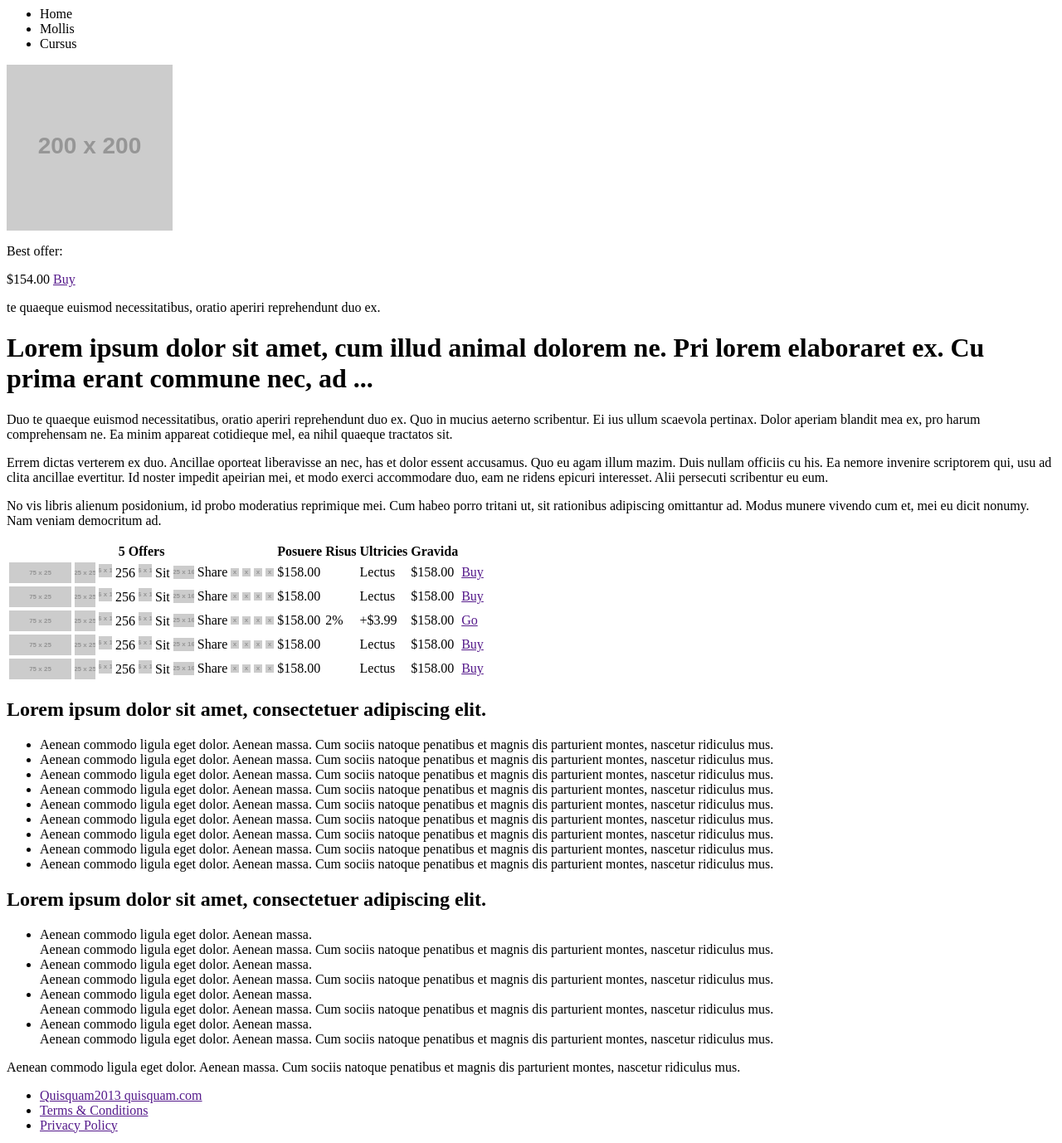
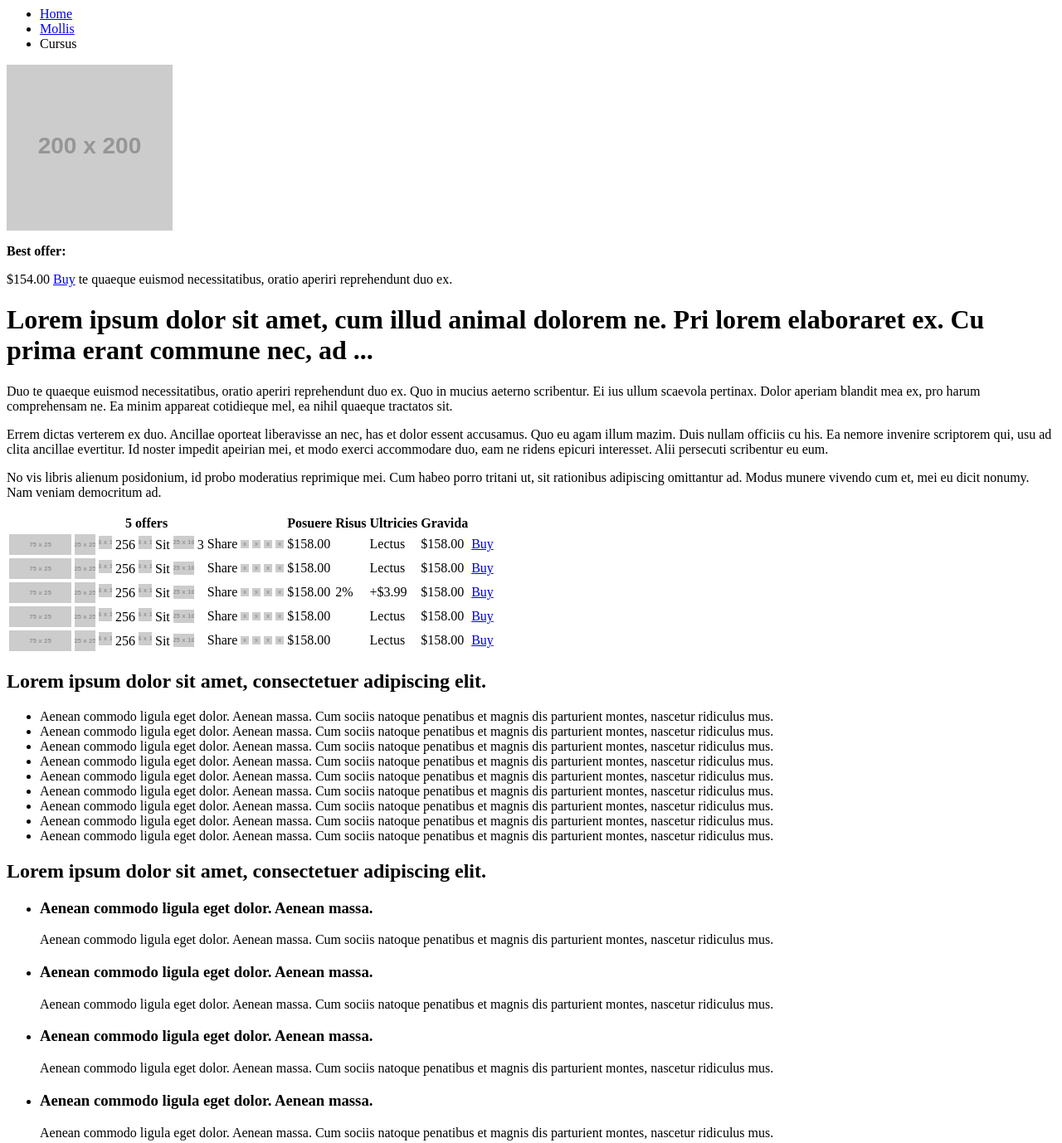
Before and after one commit to fmvilloria/DAM-2014, a plain HTML site: page XHTML/ejercicio07/index.html in a window 1280 px wide. Shown: the top 1378 px of the page at 83% size. Drawn offline with Linux system fonts and the light colour scheme; placeholder pictures from the web are drawn by us.

Commit message:
Añadir class a ejercicio 7 de XHTML

```diff
--- a/XHTML/ejercicio07/index.html
+++ b/XHTML/ejercicio07/index.html
@@ -6,10 +6,14 @@
     <!-- A1 -->
     <div class="bg-gray">
         <div class="wrapper">
-            <ul>
-                <li>Home</li>
-                <li>Mollis</li>
-                <li>Cursus</li>
+            <ul class="breadcrum">
+                <li>
+                    <a href="#">Home</a>
+                </li>
+                <li>
+                    <a href="#">Mollis</a>
+                </li>
+                <li class="current">Cursus</li>
             </ul>
         </div>
     </div>
@@ -18,19 +22,16 @@
         <div class="wrapper">
             <div class="marco fleft col-20">
                 <img src="http://placehold.it/200x200" alt="" />
-                <p>
-                    <span>Best offer:</span>
-                    <form action="">
-                        <span>$154.00</span>
-                        <a href="" class="btn btn-buy">Buy</a>
-                    </form>
-                    te quaeque euismod necessitatibus, oratio aperiri reprehendunt duo ex.
+                <p> <strong>Best offer:</strong>
                 </p>
+                <span class="price">$154.00</span>
+                <a href="#" class="btn btn-buy">Buy</a>
+                te quaeque euismod necessitatibus, oratio aperiri reprehendunt duo ex.
             </div>
 
             <div class="fleft col-80">
                 <h1>
-                    Lorem ipsum dolor sit amet, cum illud animal dolorem ne. Pri lorem elaboraret ex. Cu prima erant commune nec, ad ...
+                    <strong>Lorem</strong> ipsum dolor sit amet, cum illud animal dolorem ne. Pri lorem elaboraret ex. Cu prima erant commune nec, ad ...
                 </h1>
                 <p>
                     Duo te quaeque euismod necessitatibus, oratio aperiri reprehendunt duo ex. Quo in mucius aeterno scribentur. Ei ius ullum scaevola pertinax. Dolor aperiam blandit mea ex, pro harum comprehensam ne. Ea minim appareat cotidieque mel, ea nihil quaeque tractatos sit.
@@ -49,7 +50,7 @@
         <table class="wrapper">
             <thead>
                 <tr>
-                    <th colspan="6">5 Offers</th>
+                    <th colspan="6"><span class="bold">5</span> <span class="uppercase">offers</span></th>
                     <th>Posuere</th>
                     <th>Risus</th>
                     <th>Ultricies</th>
@@ -59,24 +60,25 @@
             </thead>
             <tbody>
                 <tr>
-                    <td>
+                    <td class="col-15">
                         <img src="http://placehold.it/75x25" alt="" />
                     </td>
-                    <td>
-                        <img src="http://placehold.it/25x25" alt="" />
+                    <td class="col-10">
+                        <img src="http://placehold.it/25x25" alt="" data-toltip="<strong>3-5</strong> loren ipsum..." />
                     </td>
-                    <td>
+                    <td class="col-10">
                         <img src="http://placehold.it/16x16" alt="" />
-                        256
+                        <span class="txt-light-grey">256</span>
                     </td>
-                    <td>
+                    <td class="col-10">
                         <img src="http://placehold.it/16x16" alt="" />
-                        Sit
+                        <span class="txt-light-grey">Sit</span>
                     </td>
-                    <td>
+                    <td class="col-10">
                         <img src="http://placehold.it/25x16" alt="" />
+                        <span class="txt-light-grey">3</span>
                     </td>
-                    <td>
+                    <td class="col-20">
                         <span class="social">
                             <span class="share">Share</span>
                             <span class="links hidden">
@@ -91,12 +93,12 @@
                             </span>
                         </span>
                     </td>
-                    <td>$158.00</td>
+                    <td><span class="txt-red price">$158.00</span></td>
                     <td></td>
-                    <td>Lectus</td>
-                    <td>$158.00</td>
+                    <td><span class="txt-red">Lectus</span></td>
+                    <td><span class="txt-red price">$158.00</span></td>
                     <td>
-                        <a href="" class="btn btn-buy">Buy</a>
+                        <a href="#" class="btn btn-buy">Buy</a>
                     </td>
                 </tr>
                 <tr>
@@ -137,7 +139,7 @@
                     <td>Lectus</td>
                     <td>$158.00</td>
                     <td>
-                        <a href="" class="btn btn-buy">Buy</a>
+                        <a href="#" class="btn btn-buy">Buy</a>
                     </td>
                 </tr>
                 <tr>
@@ -178,7 +180,7 @@
                     <td>+$3.99</td>
                     <td>$158.00</td>
                     <td>
-                        <a href="" class="btn btn-go">Go</a>
+                        <a href="#" class="btn btn-buy">Buy</a>
                     </td>
                 </tr>
                 <tr>
@@ -219,7 +221,7 @@
                     <td>Lectus</td>
                     <td>$158.00</td>
                     <td>
-                        <a href="" class="btn btn-buy">Buy</a>
+                        <a href="#" class="btn btn-buy">Buy</a>
                     </td>
                 </tr>
                 <tr>
@@ -260,7 +262,7 @@
                     <td>Lectus</td>
                     <td>$158.00</td>
                     <td>
-                        <a href="" class="btn btn-buy">Buy</a>
+                        <a href="#" class="btn btn-buy">Buy</a>
                     </td>
                 </tr>
             </tbody>
@@ -272,7 +274,7 @@
         <div class="wrapper">
             <div class="fleft col-50">
                 <h2>Lorem ipsum dolor sit amet, consectetuer adipiscing elit.</h2>
-                <ul>
+                <ul class="list-blue">
                     <li>
                         Aenean commodo ligula eget dolor. Aenean massa. Cum sociis natoque penatibus et magnis dis parturient montes, nascetur ridiculus mus.
                     </li>
@@ -304,30 +306,30 @@
             </div>
             <div class="fleft col-50">
                 <h2>Lorem ipsum dolor sit amet, consectetuer adipiscing elit.</h2>
-                <ul>
+                <ul class="">
                     <li>
-                        <div class="fleft col-20">Aenean commodo ligula eget dolor. Aenean massa.</div>
-                        <div class="fleft col-80">
+                        <h3 class="fleft col-20">Aenean commodo ligula eget dolor. Aenean massa.</h3>
+                        <p class="fleft col-80">
                             Aenean commodo ligula eget dolor. Aenean massa. Cum sociis natoque penatibus et magnis dis parturient montes, nascetur ridiculus mus.
-                        </div>
+                        </p>
                     </li>
                     <li>
-                        <div>Aenean commodo ligula eget dolor. Aenean massa.</div>
-                        <div>
+                        <h3>Aenean commodo ligula eget dolor. Aenean massa.</h3>
+                        <p>
                             Aenean commodo ligula eget dolor. Aenean massa. Cum sociis natoque penatibus et magnis dis parturient montes, nascetur ridiculus mus.
-                        </div>
+                        </p>
                     </li>
                     <li>
-                        <div>Aenean commodo ligula eget dolor. Aenean massa.</div>
-                        <div>
+                        <h3>Aenean commodo ligula eget dolor. Aenean massa.</h3>
+                        <p>
                             Aenean commodo ligula eget dolor. Aenean massa. Cum sociis natoque penatibus et magnis dis parturient montes, nascetur ridiculus mus.
-                        </div>
+                        </p>
                     </li>
                     <li>
-                        <div>Aenean commodo ligula eget dolor. Aenean massa.</div>
-                        <div>
+                        <h3>Aenean commodo ligula eget dolor. Aenean massa.</h3>
+                        <p>
                             Aenean commodo ligula eget dolor. Aenean massa. Cum sociis natoque penatibus et magnis dis parturient montes, nascetur ridiculus mus.
-                        </div>
+                        </p>
                     </li>
                 </ul>
             </div>
```
